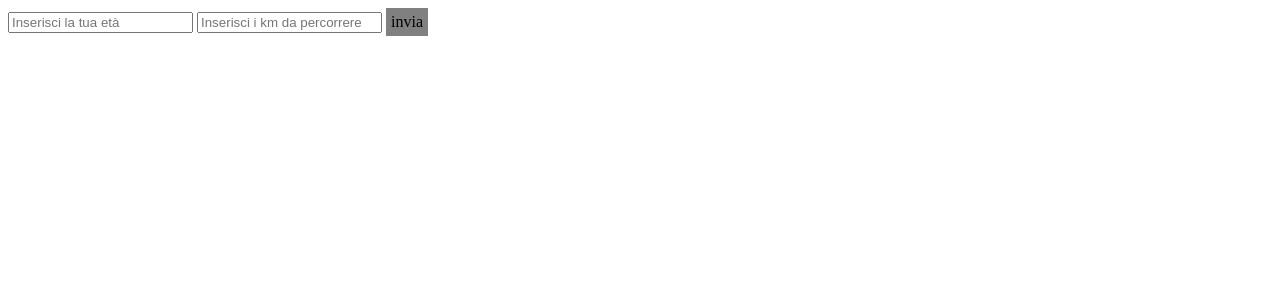
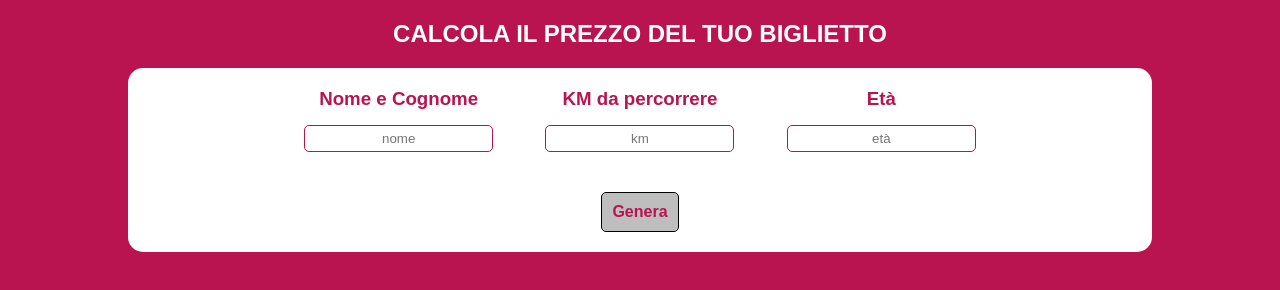
Before and after one commit to battistaennio/js-biglietto-treno-form, a plain HTML site: page index.html in a window 1280 px wide. Drawn offline with Linux system fonts and the light colour scheme.

Commit message:
Impostazione contenuto pagina (HTML/CSS)

```diff
--- a/index.html
+++ b/index.html
@@ -9,11 +9,38 @@
 </head>
 <body>
 
-    <input id="age" type="text" placeholder="Inserisci la tua età">
-    <input id="km" type="text" placeholder="Inserisci i km da percorrere">
+    <section>
 
-    <div class="fake-button" id="collect_data">invia</div>
+        <div class="title">
+            <h2>calcola il prezzo del tuo biglietto</h2>
+        </div>
 
+        <div class="container">
+
+            <div class="card">
+                <h3>Nome e Cognome</h3>
+                <input id="name" type="text" placeholder="nome">
+            </div>
+
+            <div class="card">
+                <h3>KM da percorrere</h3>
+                <input id="km" type="text" placeholder="km">
+            </div>
+
+            <div class="card">
+                <h3>Età</h3>
+                <input id="age" type="text" placeholder="età">
+            </div>
+
+            <div class="card big">
+                <div class="fake-button" id="collect_data">
+                    <strong>Genera</strong>
+                </div>
+            </div>
+
+        </div>
+
+    </section>
 
 
     <script type="text/javascript" src="main.js"></script>
--- a/style.css
+++ b/style.css
@@ -1,6 +1,67 @@
-.fake-button{
+/* GENERALI */
+*{
+    margin: 0;
+    padding: 0;
+    box-sizing: border-box;
+}
+
+body{
+    font-family: sans-serif;
+    background-color: #b91450;
+}
+
+/* SECTION */
+
+/* titolo */
+.title{
+    color: white;
+    text-align: center;
+    text-transform: uppercase;
+}
+
+h2{
+    padding: 20px 0;
+}
+
+/* contenitore card */
+.container{
+    margin: 0 10%;
+    background-color: white;
+    border-radius: 15px;
+    display: flex;
+    justify-content: center;
+    flex-wrap: wrap;
+}
+
+/* card */
+.card{
+    width: calc(100% / 3 - 100px);
+    margin: 20px 0;
+    text-align: center;
+}
+
+.card.big{
+    width: 100%;
+}
+
+.card h3{
+    margin-bottom: 15px;
+    color: #b91450;
+}
+
+.card input{
+    border: 1px solid #b91450;
+    border-radius: 5px;
+    padding: 5px;
+    text-align: center;
+}
+
+.card .fake-button{
     display: inline-block;
-    background-color: gray;
-    padding: 5px;
+    padding: 10px;
+    border: 1px solid black;
+    background-color: rgb(190, 190, 190);
+    color: #b91450;
+    border-radius: 5px;
     cursor: pointer;
 }
```
